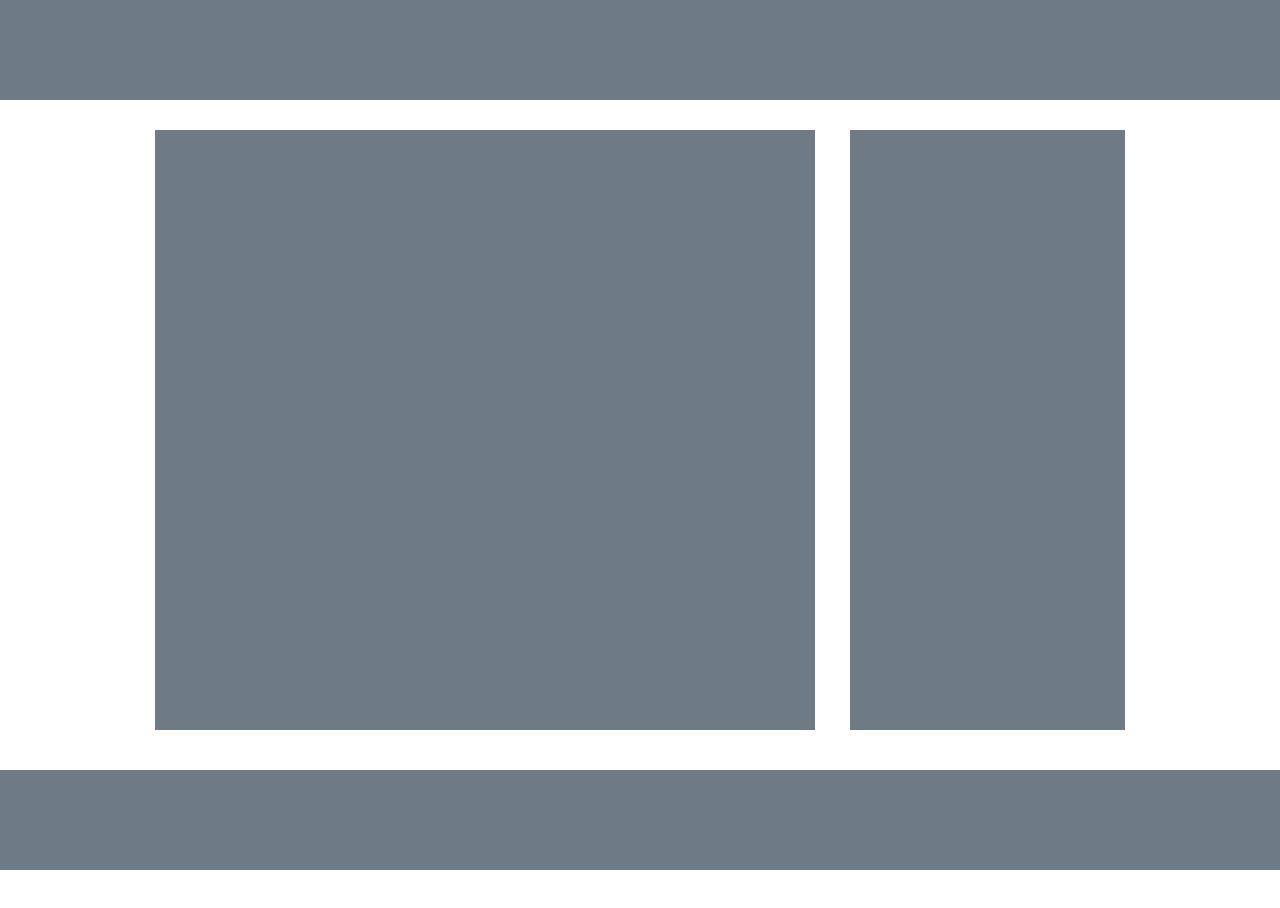
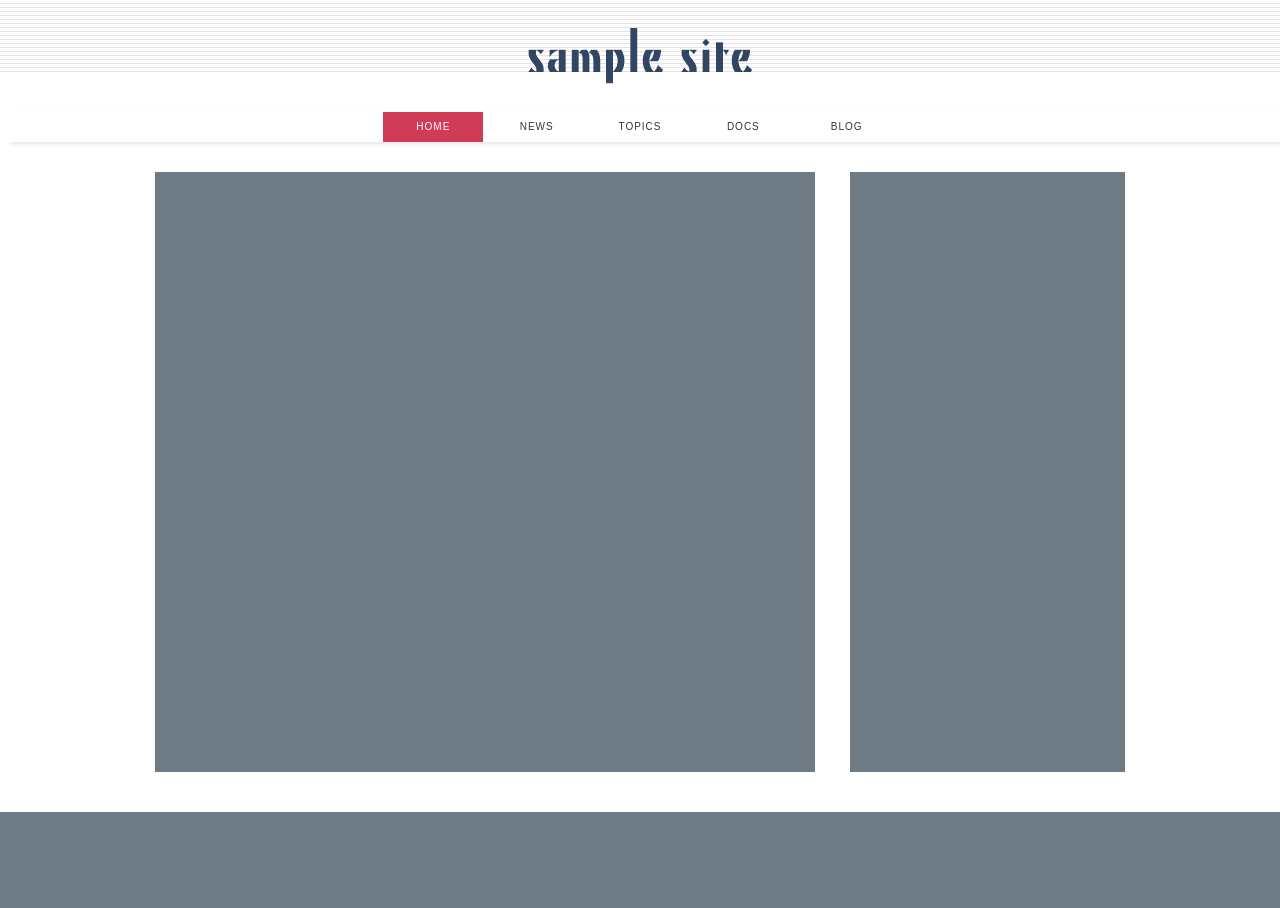
Before and after one commit to ryamakuchi/html5-css3-modern-coding, a website: page my-standard-layout-scss-2/src/index.html in a window 1280 px wide. Before the commit the page ends 870 px from the top, so only its background shows below. Drawn offline with nearby package versions, Linux system fonts and the light colour scheme; files that its build step writes are made by us from their sources; files whose address does not match are found by name.

Commit message:
先に一周目のリファクタリングをしようと思います

```diff
--- a/my-standard-layout-scss-2/src/index.html
+++ b/my-standard-layout-scss-2/src/index.html
@@ -7,7 +7,16 @@
     </head>
     <body>
         <header class="header">
-
+            <h1 class="header-title">sample site</h1>
+            <nav class="nav">
+                <ul class="nav-section">
+                    <li class="nav-item active">HOME</li>
+                    <li class="nav-item">NEWS</li>
+                    <li class="nav-item">TOPICS</li>
+                    <li class="nav-item">DOCS</li>
+                    <li class="nav-item">BLOG</li>
+                </ul>
+            </nav>
         </header>
         <div class="wrapper clearfix">
             <main class="main left">
--- a/my-standard-layout-scss-2/src/scss/layout/_header.scss
+++ b/my-standard-layout-scss-2/src/scss/layout/_header.scss
@@ -1,5 +1,36 @@
 .header {
   width: 100%;
-  background-color: #6e7b84; // 仮で
-  height: 100px; // 仮で
+  background: url("../../images/bg-header.gif") repeat-x;
+
+  .header-title {
+    display: block;
+    margin: 0 auto;
+    background: url("../../images/logo.png") no-repeat center;
+    padding-top: 100px;
+    width: 224px;
+    overflow: hidden;
+    text-indent: 224px;
+    white-space: nowrap; // 忘れかけそう
+  }
+
+  .nav {
+    display: block;
+    width: 100%;
+    box-shadow: 10px 2px 4px rgba(0, 0, 0, 0.1);
+    text-align: center;
+
+    .nav-item {
+      display: inline-block;
+      width: 100px;
+      height: 30px;
+      line-height: 30px;
+      font-size: 1rem;
+      letter-spacing: 1px;
+    }
+
+    .active {
+      background-color: $primary-red-color;
+      color: #fff;
+    }
+  }
 }
```
Also changed, not shown: my-standard-layout-scss-2/src/scss/foundation/_base.scss (line endings or trailing spaces).
